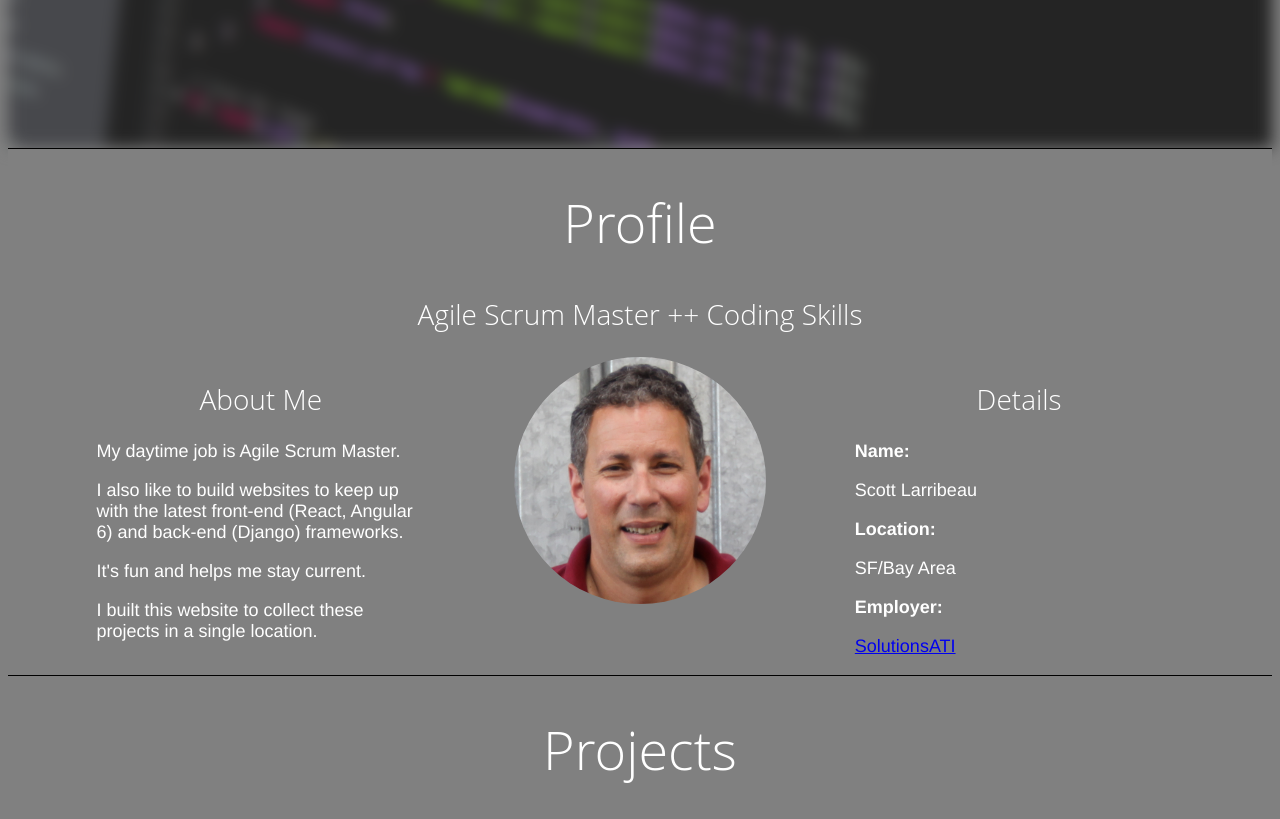
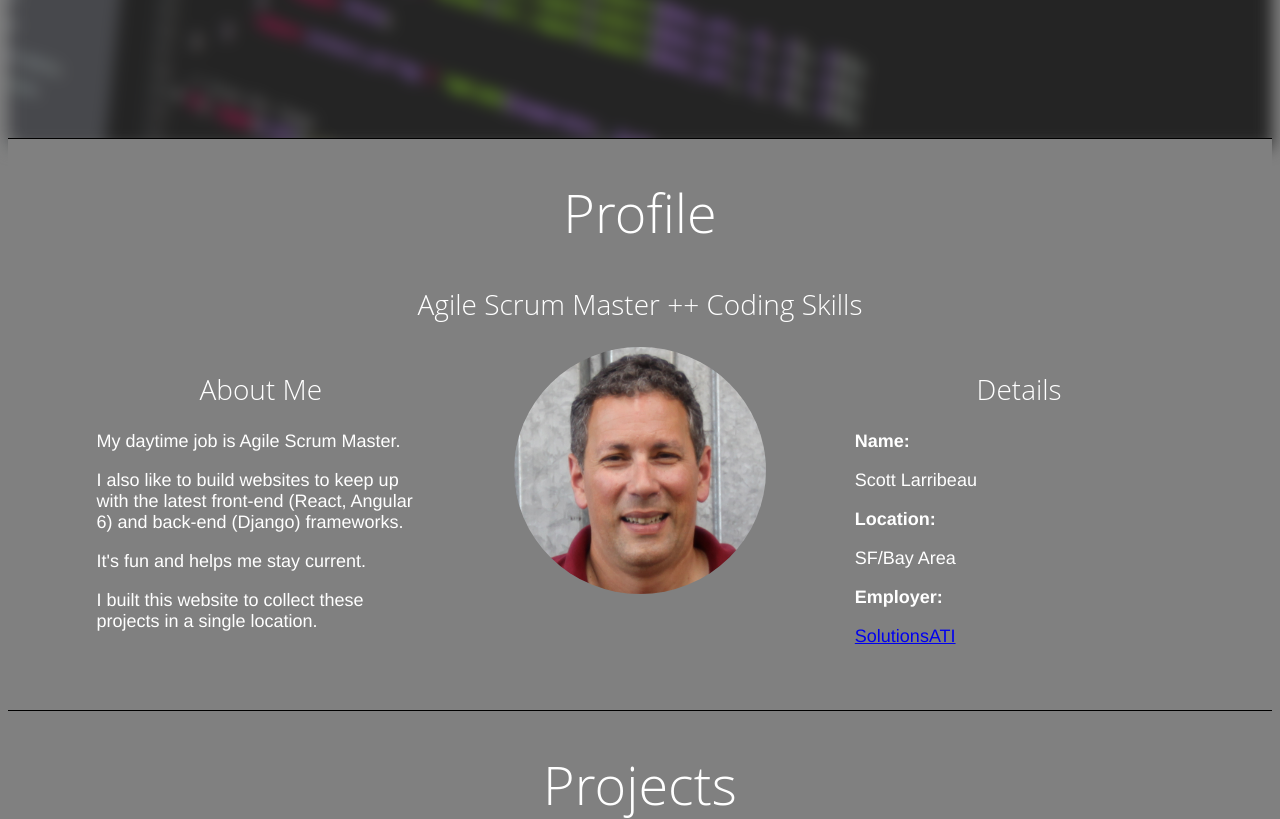
Before and after one commit to slarribeau/home_page, a plain HTML site: page index.html in a window 1280 px wide. Shown: the part 560-1379 px from the top of the page. Drawn offline with Linux system fonts and the light colour scheme.

Commit message:
add padding to bottom

```diff
--- a/index.html
+++ b/index.html
@@ -71,7 +71,9 @@
     text-transform: uppercase;
     -webkit-font-smoothing:antialiased;
   }
-
+  #profile {
+    top:-10px;
+  }
   .name {
     position:relative;
     float:left;
@@ -98,6 +100,7 @@
     text-align: center;
     z-index:0;
     border-top:1px solid black;
+    padding-bottom: 35px;
   }
 
   .inner_box {
```
